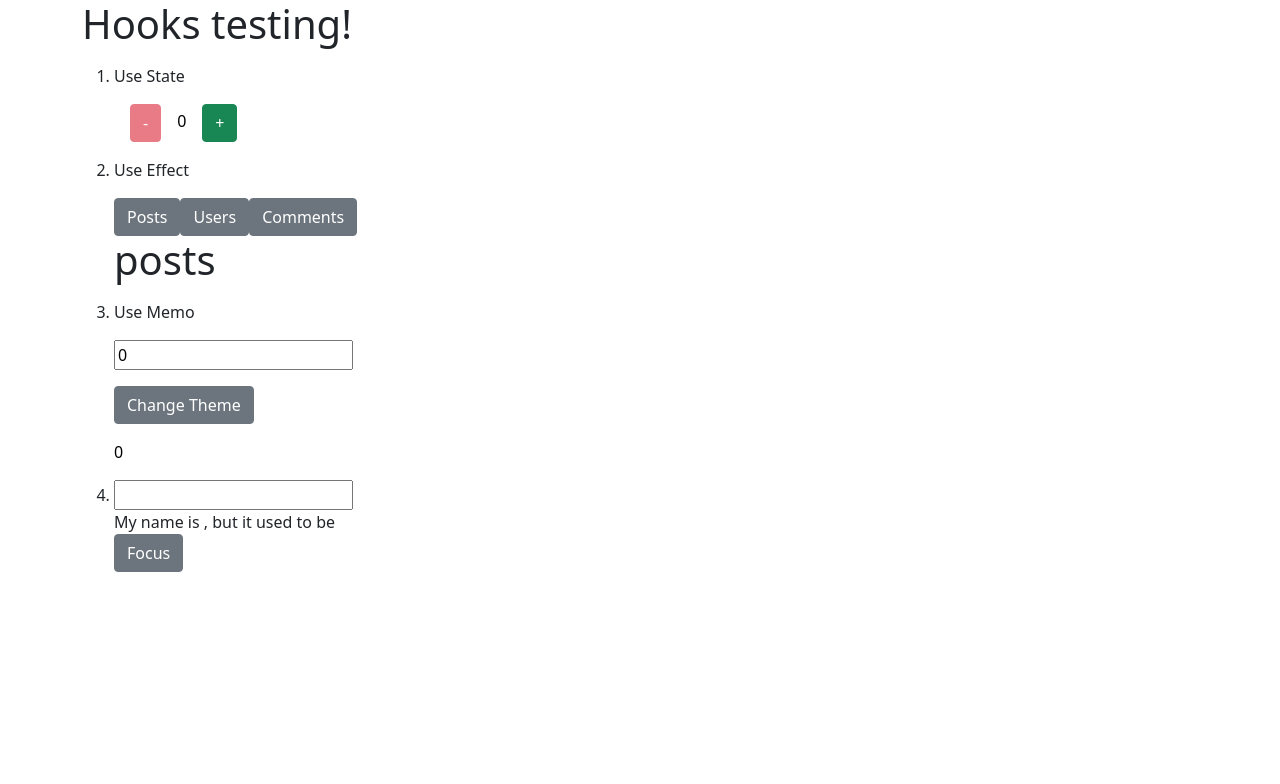
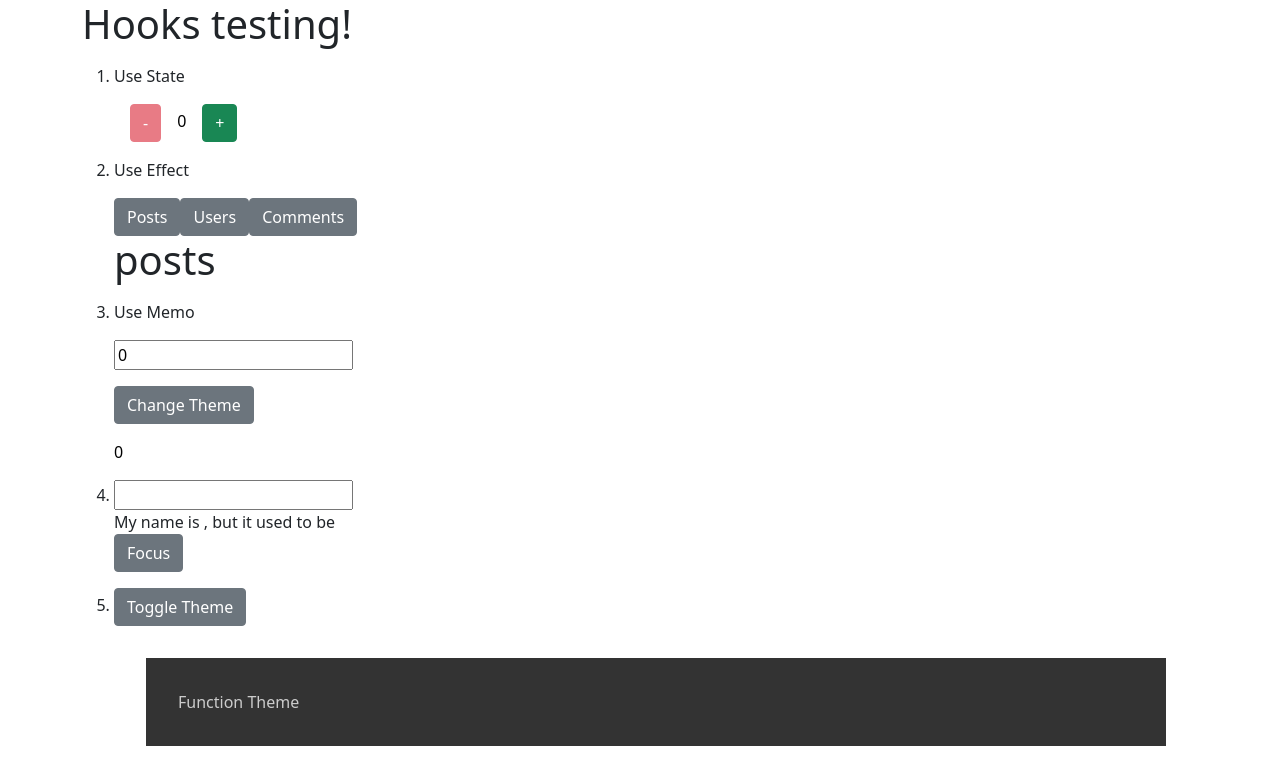
Before and after one commit to unsubstantiated-Script/hookage, a React (Create React App) app: page / in a window 1280 px wide. Shown: the top 784 px of the page. Built offline with nearby package versions, Linux system fonts and the light colour scheme.

Commit message:
useContext implimented

```diff
--- a/src/App.js
+++ b/src/App.js
@@ -4,6 +4,7 @@
 import UseEffectComponent from "./hooks/UseEffectComponent";
 import UseMemoComponent from "./hooks/UseMemoComponent";
 import UseRefComponent from "./hooks/UseRefComponent";
+import UseContextComponent from "./hooks/useContext/UseContextComponent";
 
 function App() {
 	return (
@@ -12,17 +13,20 @@
 				{" "}
 				<h1>Hooks testing!</h1>
 				<ol>
-					<li className="my-3">
+					<li className='my-3'>
 						<UseStateComponent />
 					</li>
-					<li className="my-3">
+					<li className='my-3'>
 						<UseEffectComponent />
 					</li>
-					<li className="my-3">
+					<li className='my-3'>
 						<UseMemoComponent />
 					</li>
-					<li className="my-3">
+					<li className='my-3'>
 						<UseRefComponent />
+					</li>
+					<li className='my-3'>
+						<UseContextComponent />
 					</li>
 				</ol>
 			</Container>
--- /dev/null
+++ b/src/hooks/useContext/FunctionContextComponent.js
@@ -0,0 +1,23 @@
+import React from "react";
+import { Button } from "reactstrap";
+import { useTheme, useThemeUpdate } from "./ThemeContext";
+
+//Drastically simpler than doing it class style
+export default function FunctionContextComponent() {
+	const darkTheme = useTheme();
+	const toggleTheme = useThemeUpdate();
+
+	const themeStyles = {
+		backgroundColor: darkTheme ? "#333" : "#CCC",
+		color: darkTheme ? "#CCC" : "#333",
+		padding: "2rem",
+		margin: "2rem",
+	};
+
+	return (
+		<>
+			<Button onClick={toggleTheme}>Toggle Theme</Button>
+			<div style={themeStyles}>Function Theme</div>
+		</>
+	);
+}
--- /dev/null
+++ b/src/hooks/useContext/ThemeContext.js
@@ -0,0 +1,28 @@
+import React, { useContext, useState } from "react";
+
+const ThemeContext = React.createContext();
+const ThemeUpdateContext = React.createContext();
+
+export function useTheme() {
+	return useContext(ThemeContext);
+}
+
+export function useThemeUpdate() {
+	return useContext(ThemeUpdateContext);
+}
+
+export function ThemeProvider({ children }) {
+	const [darkTheme, setDarkTheme] = useState(true);
+
+	function toggleTheme() {
+		setDarkTheme((prevDarkTheme) => !prevDarkTheme);
+	}
+
+	return (
+		<ThemeContext.Provider value={darkTheme}>
+			<ThemeUpdateContext.Provider value={toggleTheme}>
+				{children}
+			</ThemeUpdateContext.Provider>
+		</ThemeContext.Provider>
+	);
+}
--- /dev/null
+++ b/src/hooks/useContext/UseContextComponent.js
@@ -0,0 +1,14 @@
+import React from "react";
+import FunctionContextComponent from "./FunctionContextComponent";
+import { ThemeProvider } from "./ThemeContext";
+
+//useContext is for passing props down from parent to any of the children...
+export default function UseContextComponent() {
+	return (
+		<>
+			<ThemeProvider>
+				<FunctionContextComponent />
+			</ThemeProvider>
+		</>
+	);
+}
```
Also changed, not shown: src/hooks/useContext/ClassContextComponent.js (added, +24 -0 lines).
